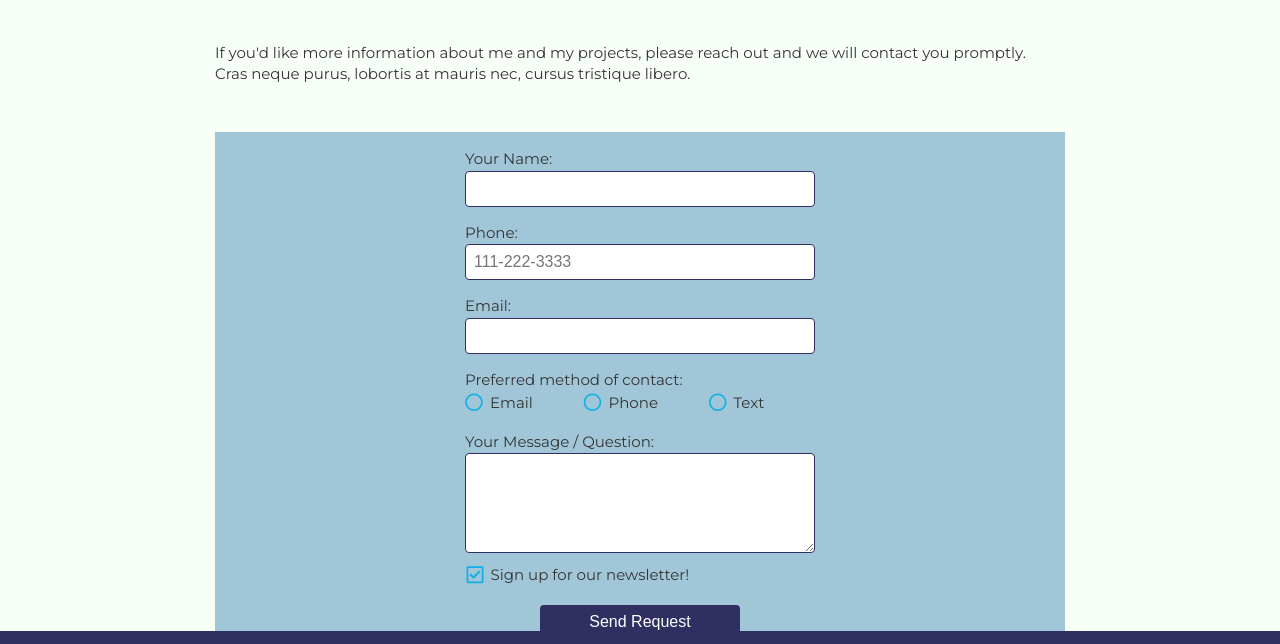
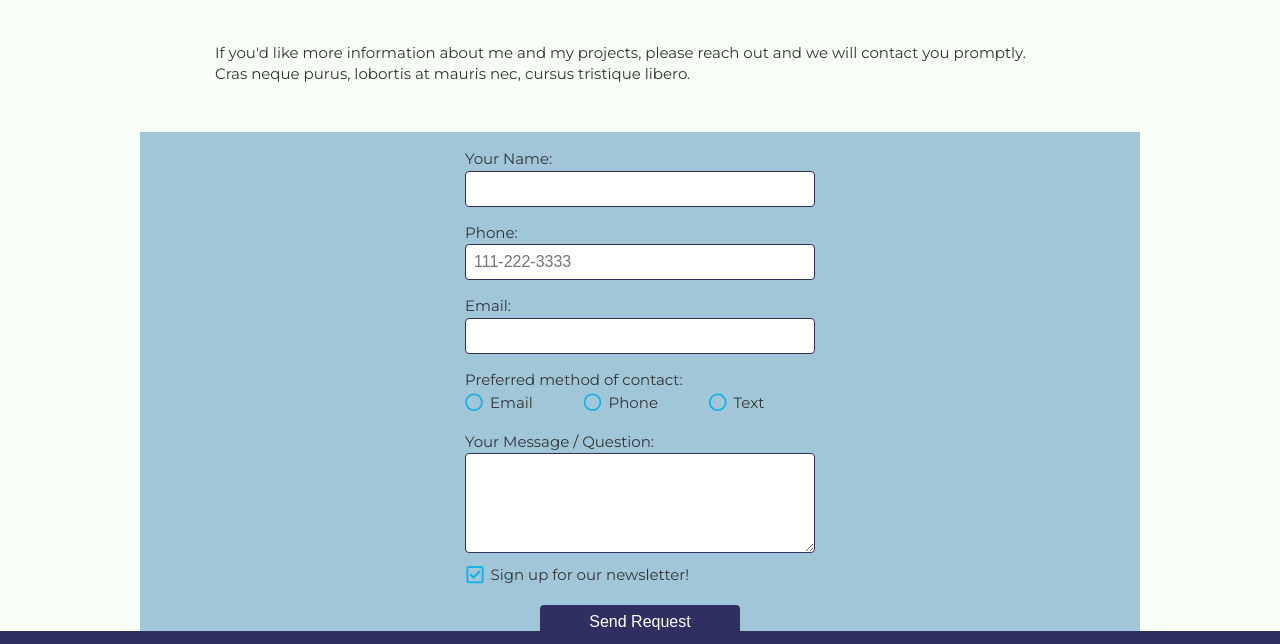
Before and after one commit to ngupange/PamphileNkurunzizaNgenzi_T1A2, a plain HTML site: page contactme.html in a window 1280 px wide. Shown: the part 102-746 px from the top of the page. Drawn offline with Linux system fonts and the light colour scheme.

Commit message:
Contact me page content wrap fix

```diff
--- a/contactme.html
+++ b/contactme.html
@@ -48,7 +48,7 @@
                     <p>Cras neque purus, lobortis at mauris nec, cursus tristique libero. </p>
                 </div>
                 <!-- Form  -->
-                <div class="content-wrap form">
+                <div class="form">
                     <form action="#" method="post" id="contactForm" class="contactForm">
                         <div>
                             <label for="fullName">Your Name:</label>
```
